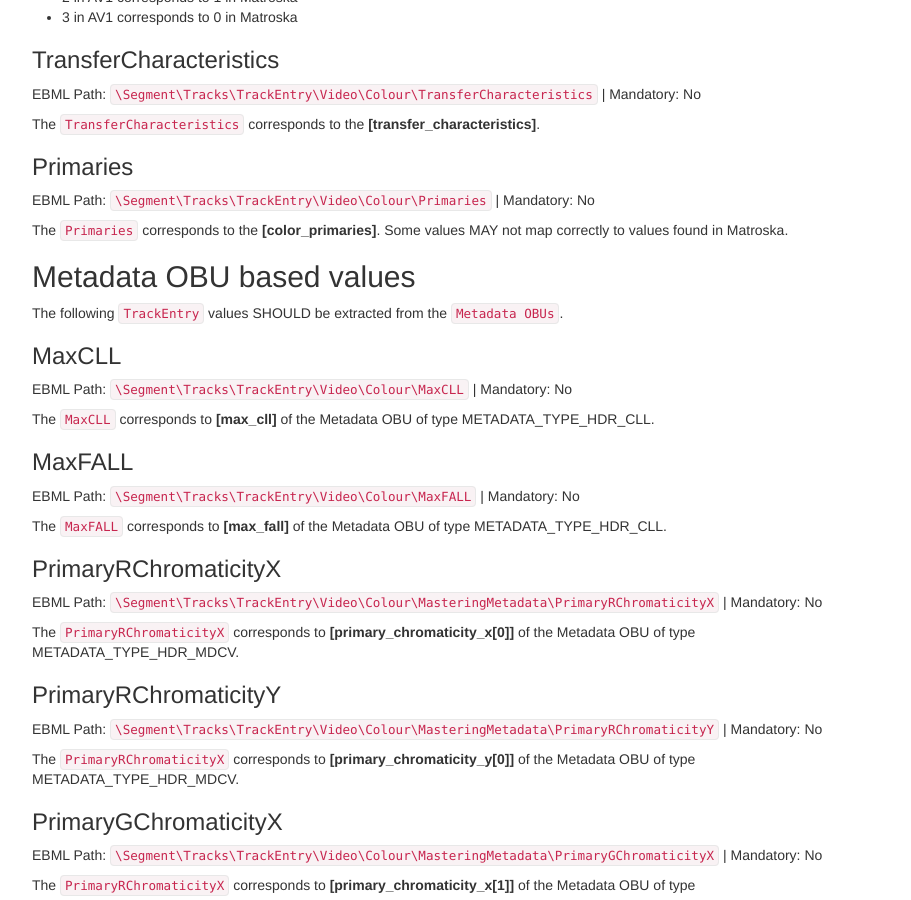
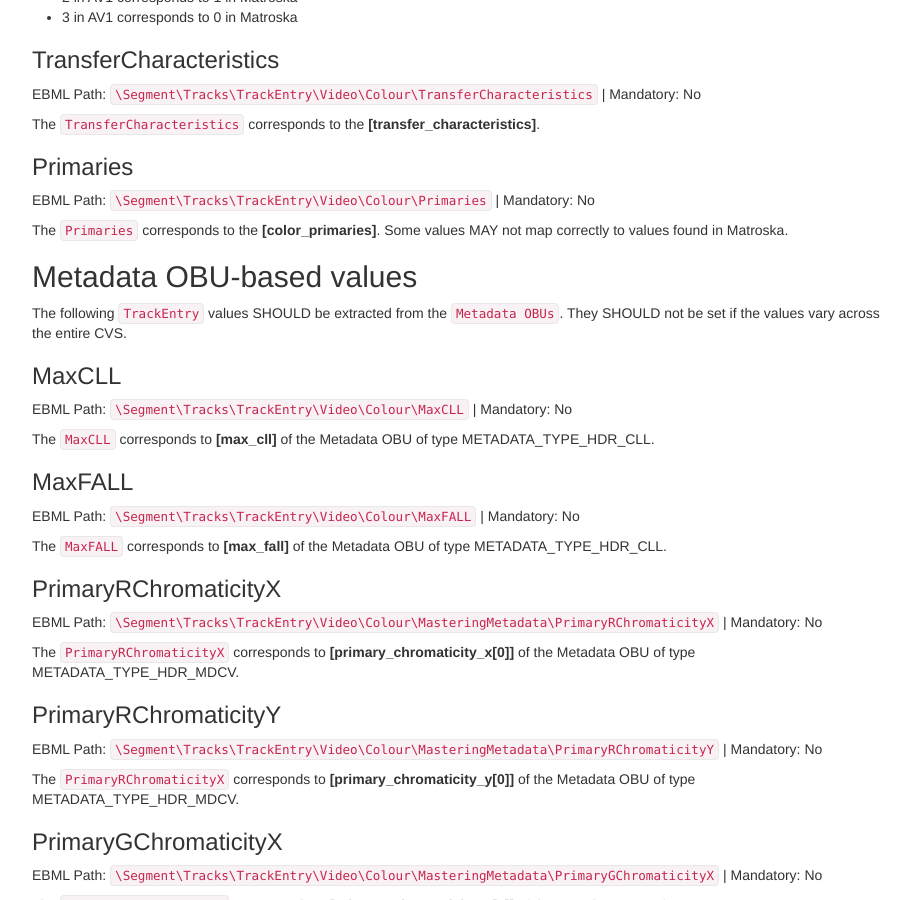
Before and after one commit to ietf-wg-cellar/matroska-specification, a Jekyll site: the page built from codec/av1.md, in a window 1280 px wide and 900 px high, scrolled down 4952 px. Shown: the whole window, without its empty margins (273-1184 px from the left). Built offline with Jekyll 4.4.1, drawn with Linux system fonts in a browser that asks for light colours; our own code applies the rules of GitHub Pages for plain Markdown files; some of the changed text lies outside the part shown.

Commit message:
av1: only extract metadata if they are valid for the whole CVS.

```diff
--- a/codec/av1.md
+++ b/codec/av1.md
@@ -163,7 +163,7 @@ Tile Group OBUs, Frame OBUs and Tile List OBUs SHOULD be encrypted using Subsamp
 
 The elements described in the main `TrackEntry` section are vital for correct playback. Here we present a list of elements found in a `TrackEntry` that SHOULD also be mapped when possible.
 
-## Sequence Header OBU based values
+## Sequence Header OBU-based values
 
 The following `TrackEntry` values SHOULD be extracted from the `CVS Sequence Header OBU`, ie the bits common to all `Sequence Header OBU` in the CVS.
 
@@ -217,9 +217,9 @@ EBML Path: `\Segment\Tracks\TrackEntry\Video\Colour\Primaries` | Mandatory: No
 
 The `Primaries` corresponds to the __[color_primaries]__. Some values MAY not map correctly to values found in Matroska.
 
-## Metadata OBU based values
+## Metadata OBU-based values
 
-The following `TrackEntry` values SHOULD be extracted from the `Metadata OBUs`.
+The following `TrackEntry` values SHOULD be extracted from the `Metadata OBUs`. They SHOULD not be set if the values vary across the entire CVS.
 
 ### MaxCLL
 EBML Path: `\Segment\Tracks\TrackEntry\Video\Colour\MaxCLL` | Mandatory: No
```
